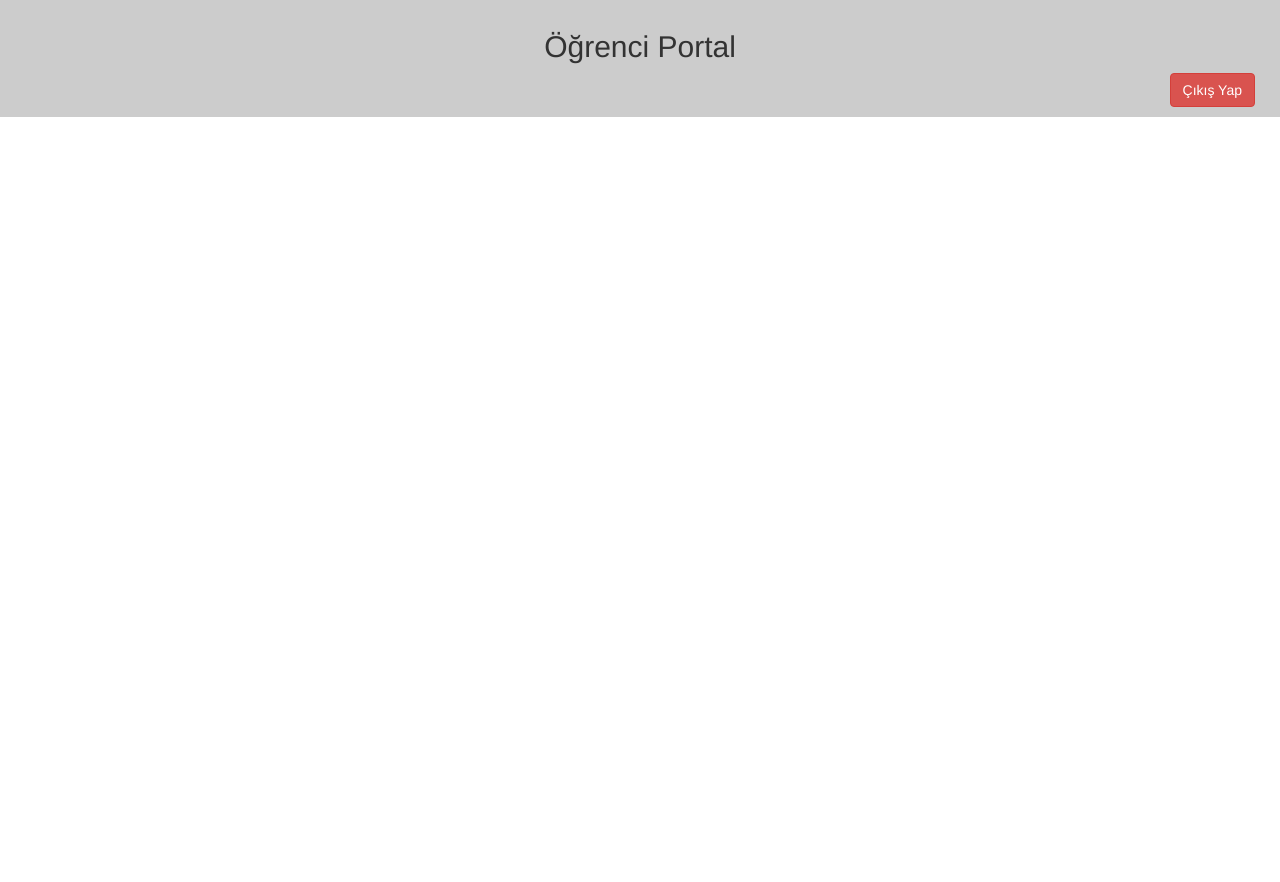
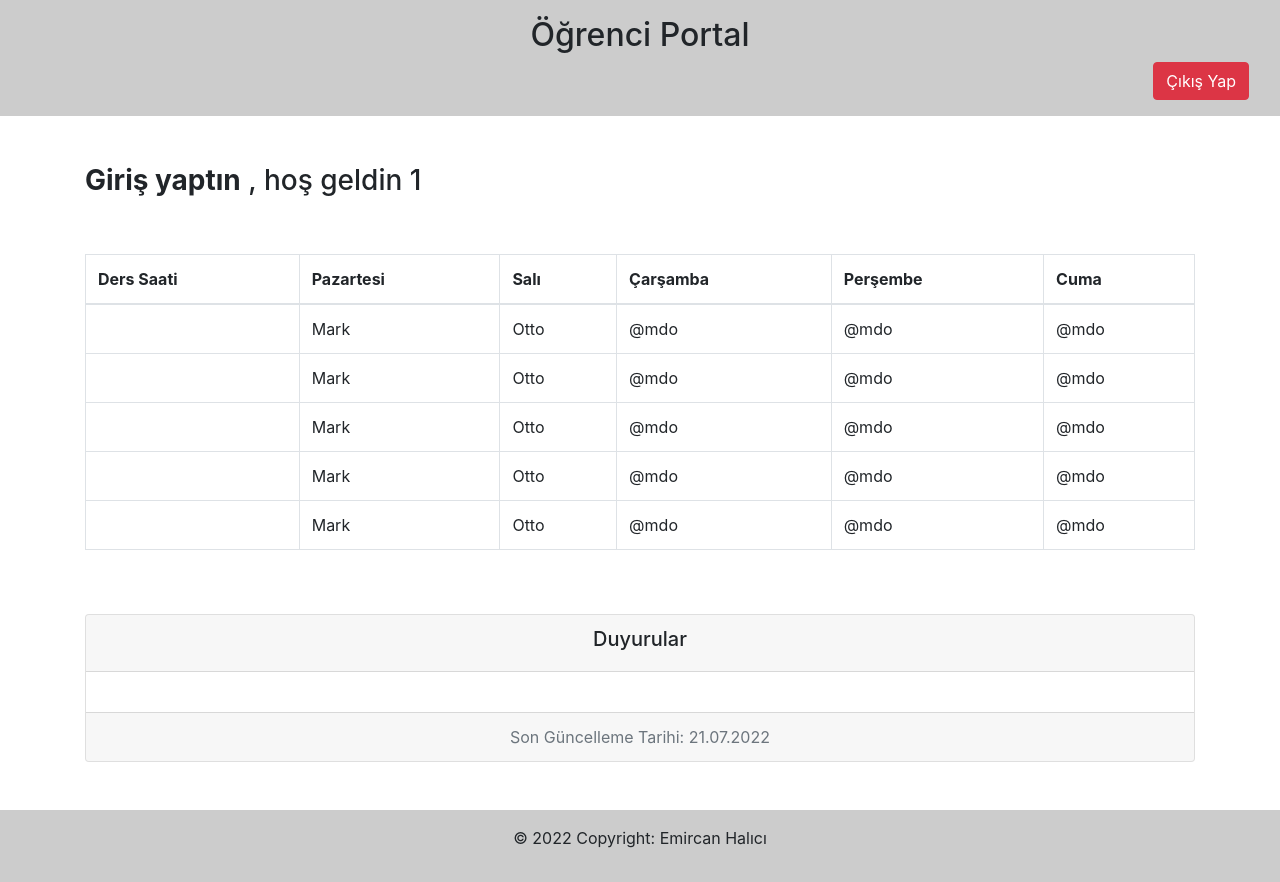
Before and after one commit to hlcemir/ogrencikayit, a PHP site: page /giris.php in a window 1280 px wide. Before the commit the page ends 117 px from the top, so only its background shows below. Run offline with PHP 8.4, Linux system fonts and the light colour scheme; the visitor is signed in with stand-in values (Sample User, id 1); data that the repository does not hold is empty; some libraries are stand-ins or nearby versions.

Commit message:
güncelleme

```diff
--- a/giris.php
+++ b/giris.php
@@ -6,32 +6,160 @@
           content="width=device-width, user-scalable=no, initial-scale=1.0, maximum-scale=1.0, minimum-scale=1.0">
     <meta http-equiv="X-UA-Compatible" content="ie=edge">
     <title>Öğrenci Sistem</title>
-    <link href="//maxcdn.bootstrapcdn.com/bootstrap/4.1.1/css/bootstrap.min.css" rel="stylesheet" id="bootstrap-css">
-    <script src="//maxcdn.bootstrapcdn.com/bootstrap/4.1.1/js/bootstrap.min.js"></script>
-    <script src="//cdnjs.cloudflare.com/ajax/libs/jquery/3.2.1/jquery.min.js"></script>
-    <link href="//netdna.bootstrapcdn.com/bootstrap/3.0.0/css/bootstrap.min.css" rel="stylesheet" id="bootstrap-css">
-    <script src="//netdna.bootstrapcdn.com/bootstrap/3.0.0/js/bootstrap.min.js"></script>
-    <script src="//code.jquery.com/jquery-1.11.1.min.js"></script>
+    <link rel="stylesheet" href="https://cdn.jsdelivr.net/npm/bootstrap@4.6.1/dist/css/bootstrap.min.css">
+
 </head>
 <body>
 
 <header>
     <div class="text-center p-3" style="background-color: rgba(0, 0, 0, 0.2);">
         <H2>Öğrenci Portal</H2>
-        <div class="col" style="text-align: right">
-            <a href="cikis.php"><button class="btn btn-danger">Çıkış Yap</button></a>
-        </div>
+            <div class="col" style="text-align: right">
+                <a href="cikis.php"><button class="btn btn-danger">Çıkış Yap</button></a>
+            </div>
+            <div class="col" style="text-align: left">
+
+            </div>
     </div>
 </header>
 <main>
 
+    <div class="container">
+        <div class="row">
+            <div class="col mt-5">
+                <?
+                require_once "baglan.php";
+                global $baglan;
+                session_start();
+                ?>
+                <h3> <strong>Giriş yaptın</strong> , hoş geldin <?php echo $_SESSION['Kadisoyadi']; ?></h3>
+            </div>
+        </div>
+    </div>
+    <div class="container">
+        <div class="row">
+            <div class="col mt-5">
+                <table class="table table-bordered">
+                    <thead>
+                    <tr>
+                        <th scope="col">Ders Saati</th>
+                        <th scope="col">Pazartesi</th>
+                        <th scope="col">Salı</th>
+                        <th scope="col">Çarşamba</th>
+                        <th scope="col">Perşembe</th>
+                        <th scope="col">Cuma</th>
+                    </tr>
+                    </thead>
+                    <tbody>
+                    <tr>
+                        <th scope="row"></th>
+                        <td>Mark</td>
+                        <td>Otto</td>
+                        <td>@mdo</td>
+                        <td>@mdo</td>
+                        <td>@mdo</td>
+                    </tr>
+                    <tr>
+                        <th scope="row"></th>
+                        <td>Mark</td>
+                        <td>Otto</td>
+                        <td>@mdo</td>
+                        <td>@mdo</td>
+                        <td>@mdo</td>
+                    </tr>
+                    <tr>
+                        <th scope="row"></th>
+                        <td>Mark</td>
+                        <td>Otto</td>
+                        <td>@mdo</td>
+                        <td>@mdo</td>
+                        <td>@mdo</td>
+                    </tr>
+                    <tr>
+                        <th scope="row"></th>
+                        <td>Mark</td>
+                        <td>Otto</td>
+                        <td>@mdo</td>
+                        <td>@mdo</td>
+                        <td>@mdo</td>
+                    </tr>
+                    <tr>
+                        <th scope="row"></th>
+                        <td>Mark</td>
+                        <td>Otto</td>
+                        <td>@mdo</td>
+                        <td>@mdo</td>
+                        <td>@mdo</td>
+                    </tr>
+                    </tbody>
+                </table>
+            </div>
+        </div>
+        <div class="row">
+            <div class="col mt-5">
+                <div class="card text-center">
+                    <div class="card-header">
+                        <h5>Duyurular</h5>
+                    </div>
+                    <div class="card-body">
+                        <ul class="list-group">
+                            <?php
+                            $q = $baglan->prepare("SELECT * FROM duyurular WHERE aktifmi = ?");
+                            $q->execute(array(1));
+                            if ($d=$q->fetchAll()) {
+                                foreach ($d as $k => $v) {
+
+
+                                    echo '<li class="list-group-item"><a href="#myModal"  data-toggle="modal" data-target="#myModal">' . $v["baslik"] . '</a></li>';
+
+                                }
+                            }
+
+                            ?>
+
+                        </ul>
+                    </div>
+                    <div class="card-footer text-muted">
+                        Son Güncelleme Tarihi: 21.07.2022
+                    </div>
+                </div>
+            </div>
+        </div>
+    </div>
+
+    <!-- The Modal -->
+    <div class="modal" id="myModal">
+        <div class="modal-dialog">
+            <div class="modal-content">
+
+                <!-- Modal Header -->
+                <div class="modal-header">
+                    <h4 class="modal-title">Modal Heading</h4>
+                    <button type="button" class="close" data-dismiss="modal">&times;</button>
+                </div>
+
+                <!-- Modal body -->
+                <div class="modal-body">
+                    Modal body..
+                </div>
+
+                <!-- Modal footer -->
+                <div class="modal-footer">
+                    <button type="button" class="btn btn-danger" data-dismiss="modal">Close</button>
+                </div>
+
+            </div>
+        </div>
+    </div>
 
 </main>
 <footer>
-
+    <div class="text-center p-3 mt-5" style="background-color: rgba(0, 0, 0, 0.2);">
+        <p>© 2022 Copyright: Emircan Halıcı</p>
+    </div>
 </footer>
-<script src="https://code.jquery.com/jquery-3.2.1.slim.min.js" integrity="sha384-KJ3o2DKtIkvYIK3UENzmM7KCkRr/rE9/Qpg6aAZGJwFDMVNA/GpGFF93hXpG5KkN" crossorigin="anonymous"></script>
-<script src="https://cdn.jsdelivr.net/npm/popper.js@1.12.9/dist/umd/popper.min.js" integrity="sha384-ApNbgh9B+Y1QKtv3Rn7W3mgPxhU9K/ScQsAP7hUibX39j7fakFPskvXusvfa0b4Q" crossorigin="anonymous"></script>
-<script src="https://cdn.jsdelivr.net/npm/bootstrap@4.0.0/dist/js/bootstrap.min.js" integrity="sha384-JZR6Spejh4U02d8jOt6vLEHfe/JQGiRRSQQxSfFWpi1MquVdAyjUar5+76PVCmYl" crossorigin="anonymous"></script>
+<script src="https://cdn.jsdelivr.net/npm/jquery@3.6.0/dist/jquery.slim.min.js"></script>
+<script src="https://cdn.jsdelivr.net/npm/popper.js@1.16.1/dist/umd/popper.min.js"></script>
+<script src="https://cdn.jsdelivr.net/npm/bootstrap@4.6.1/dist/js/bootstrap.bundle.min.js"></script>
 </body>
 </html>
--- a/index.php
+++ b/index.php
@@ -1,5 +1,3 @@
-// asdashduqhwoıdu
-//asdadasd
 <!doctype html>
 <html lang="en">
 <head>
```
